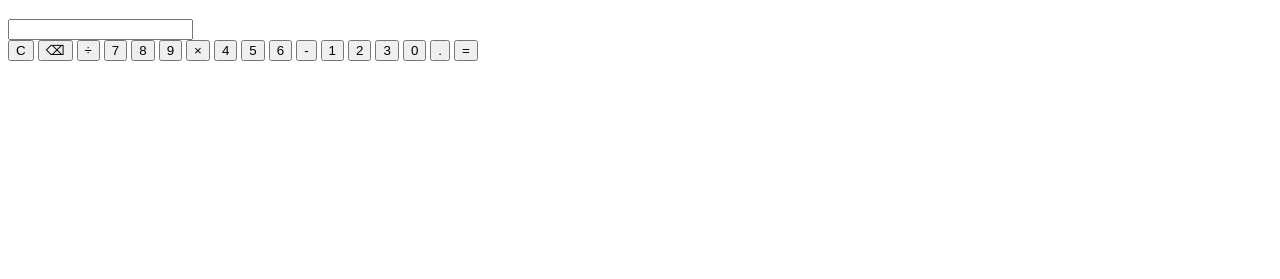
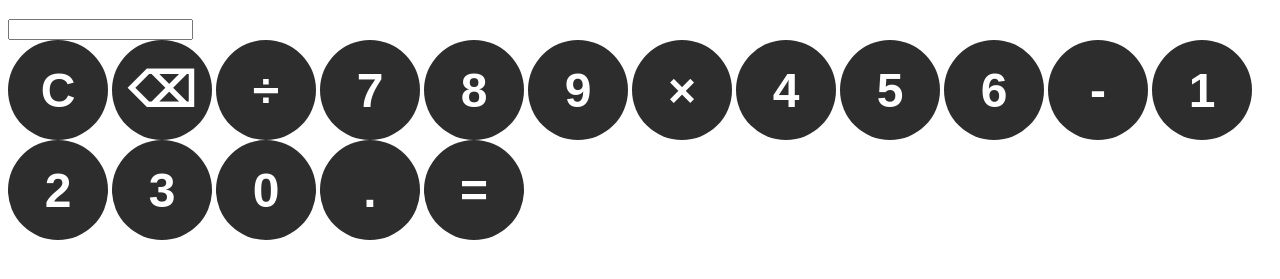
Before and after one commit to nate-dean/calculator, a plain HTML site: page index.html in a window 1280 px wide. Shown: the part 61-340 px from the top of the page. Drawn offline with Linux system fonts and the light colour scheme.

Commit message:
Styled buttons

```diff
--- a/index.html
+++ b/index.html
@@ -5,7 +5,7 @@
         <meta charset="UTF-8">
         <meta name="viewport" content="width=device-width, initial-scale=1.0">
         <title>Calculator</title>
-        <link rel="stylesheets" src="styles.css">
+        <link rel="stylesheet" href="styles.css">
     </head>
 
     <body>
--- a/styles.css
+++ b/styles.css
@@ -0,0 +1,11 @@
+button {
+    width: 100px;
+    height: 100px;
+    border-radius: 50%;
+    border: none;
+    font-size: 3rem;
+    font-weight: bold;
+    cursor: pointer;
+    color: white;
+    background-color: rgb(45, 45, 45);
+}
```
